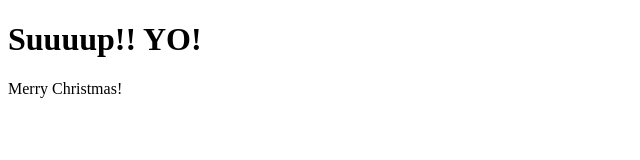
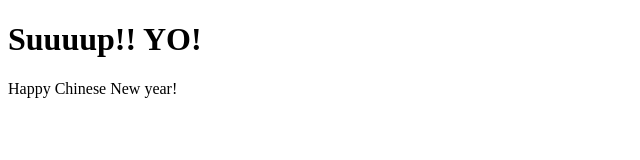
Before and after one commit to ngarlock/IAT339Projects, a plain HTML site: page index.html in a window 1280 px wide. Shown: the full height of the page, 0-640 px from the left. Drawn offline with Linux system fonts and the light colour scheme.

Commit message:
Edit holiday name

```diff
--- a/index.html
+++ b/index.html
@@ -7,7 +7,8 @@
 
 	<body>
 		<h1>Suuuup!! YO!</h1>
-		<p> Merry Christmas! </p>
+		<p> Happy Chinese New year! </p>
+
 	</body>
 
 </html>
```
